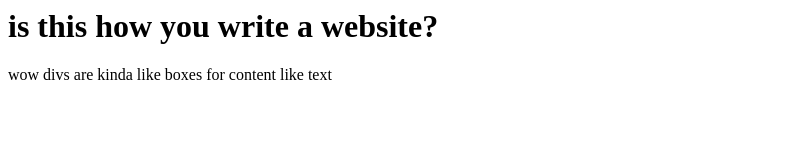
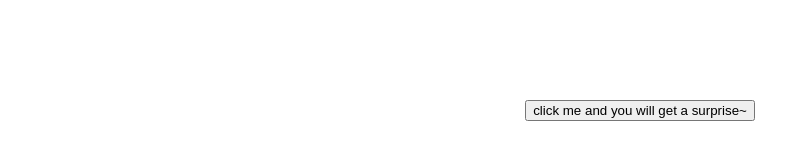
Before and after one commit to Cmin3/weblab-project, a plain HTML site: page index.html in a window 1280 px wide. Shown: the whole page, without its empty margins (0-810 px from the left). Drawn offline with Linux system fonts and the light colour scheme.

Commit message:
Add files via upload

```diff
--- a/index.html
+++ b/index.html
@@ -1,2 +1,25 @@
-<h1>is this how you write a website?</h1>
-<div>wow divs are kinda like boxes for content like text</div>
+<!DOCTYPE html>
+<html>
+
+<head>
+
+    <link rel="style" href="style.css" />
+    <meta charset="utf-8" />
+</head>
+
+<body>
+    <div align="center" style="margin-top:100px">
+        <button id="button" onclick="clickme()" class="button">
+            click me and you will get a surprise~
+        </button>
+    </div>
+
+    <script>
+        function clickme() {
+            alert("you are too slow! try doubleclick!");
+        }
+    </script>
+    <script type="text/javascript" src="interaction.js"></script>
+</body>
+
+</html>
--- /dev/null
+++ b/interaction.js
@@ -0,0 +1,4 @@
+const button = document.getElementById("button");
+button.addEventListener("dblclick", () => {
+    alert("xxxctf{HAHAHA}");
+});
--- /dev/null
+++ b/style.css
@@ -0,0 +1,6 @@
+.button {
+    width:70px;
+    height:40px;
+    border:2px solid red;
+    margin-top:px;
+}
```
